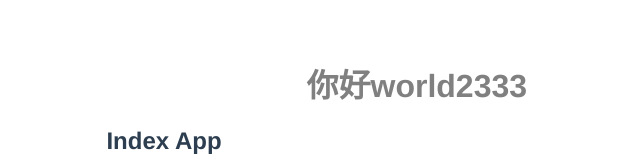
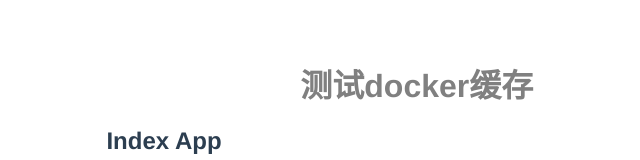
Before and after one commit to wanqing19954/webpack5-vue-template, a Vue app: page / in a window 1280 px wide. Shown: the top 160 px of the page, without its empty margins (476-1116 px from the left). Built offline with nearby package versions, Linux system fonts and the light colour scheme.

Commit message:
feat: release

```diff
--- a/src/view/index.vue
+++ b/src/view/index.vue
@@ -13,7 +13,7 @@ export default {
 
 	data() {
 		return {
-			title: '你好world2333'
+			title: '测试docker缓存'
 		}
 	},
 	mounted() {
```
Also changed, not shown: 1 other file (tests, documents, lock files or other folders).
